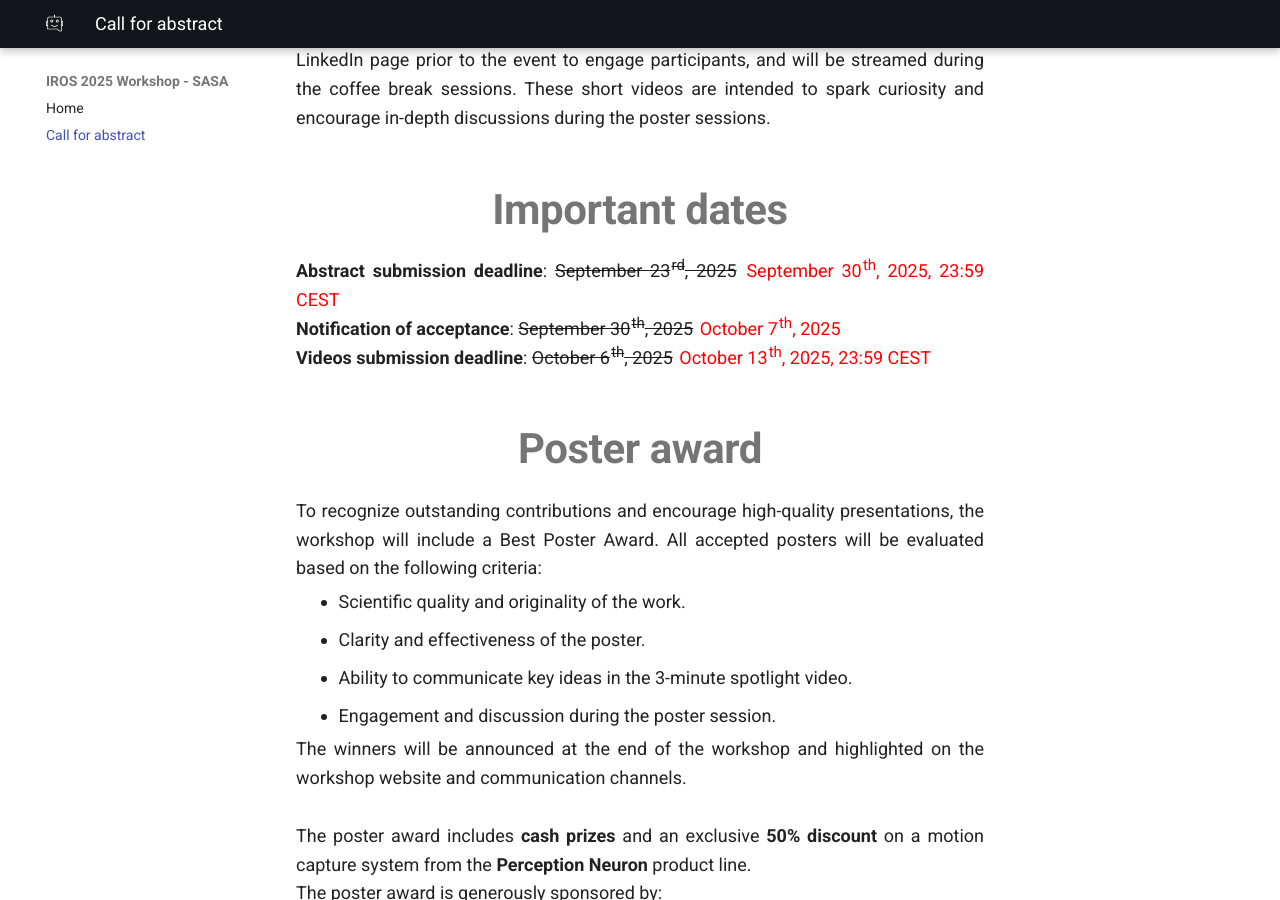
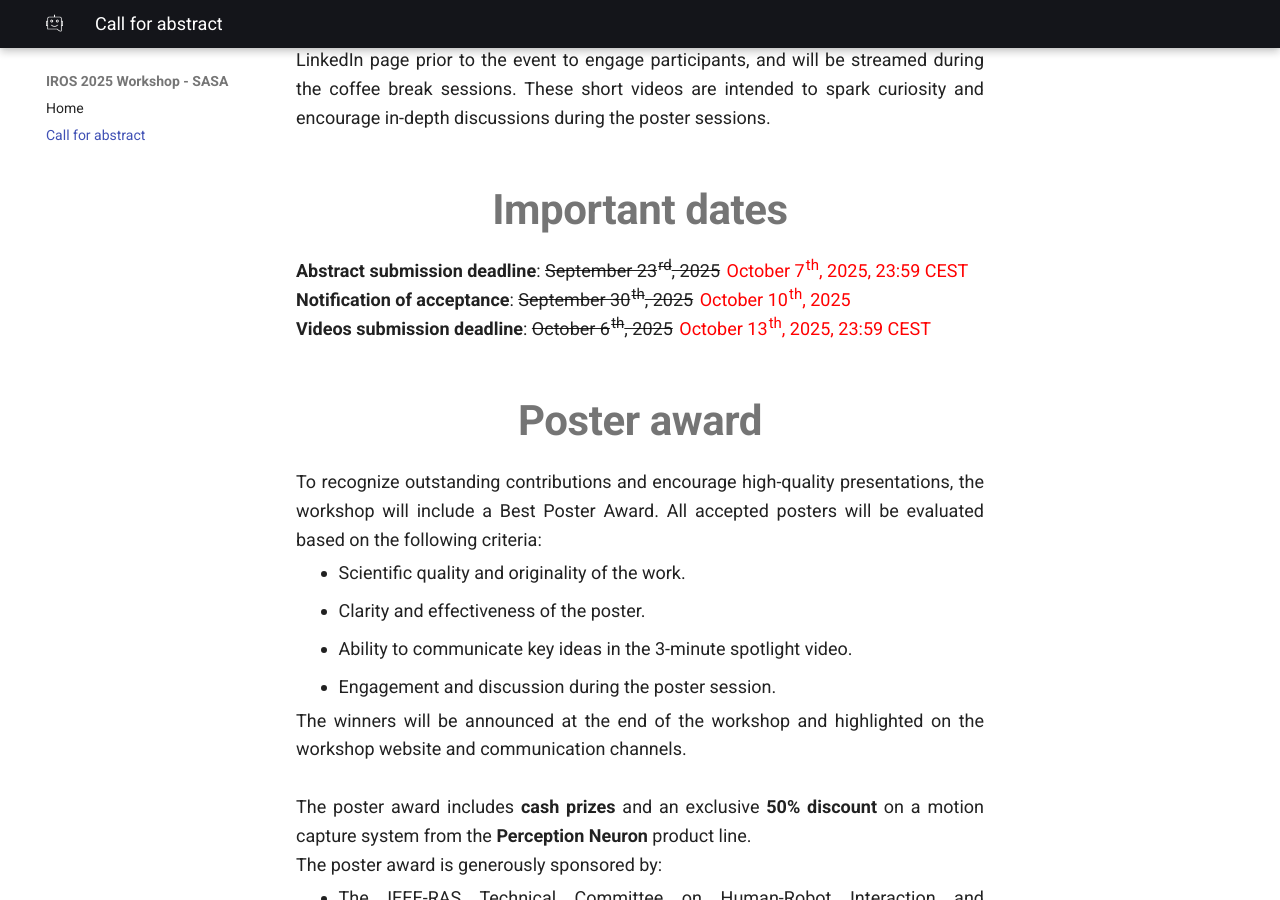
Before and after one commit to sssa-teleoperation/workshop, an MkDocs documentation site: the page built from docs/call-for-abstract.md, in a window 1280 px wide and 900 px high, scrolled down 866 px. Built offline with MkDocs 1.6.1 and Material for MkDocs 9.7.7, drawn with Linux system fonts in a browser that asks for light colours.

Commit message:
deadlines chances

```diff
--- a/docs/call-for-abstract.md
+++ b/docs/call-for-abstract.md
@@ -24,8 +24,8 @@
 
 <h1 id="important dates" style="text-align: center; margin-top: 50px; margin-bottom: 20px; font-size: 42px; font-weight: bold">Important dates</h1>
 <div style="text-align: justify; font-size: 18px;">
-<span style="font-weight: bold">Abstract submission deadline</span>: <span style="text-decoration: line-through;"> September 23<sup>rd</sup>, 2025</span> <span style="color: red;margin-left: 2px;"> September 30<sup>th</sup>, 2025, 23:59 CEST </span><br>
-<span style="font-weight: bold">Notification of acceptance</span>: <span style="text-decoration: line-through;"> September 30<sup>th</sup>, 2025</span> <span style="color: red; margin-left: 2px;"> October 7<sup>th</sup>, 2025 </span><br>
+<span style="font-weight: bold">Abstract submission deadline</span>: <span style="text-decoration: line-through;"> September 23<sup>rd</sup>, 2025</span> <span style="color: red;margin-left: 2px;"> October 7<sup>th</sup>, 2025, 23:59 CEST </span><br>
+<span style="font-weight: bold">Notification of acceptance</span>: <span style="text-decoration: line-through;"> September 30<sup>th</sup>, 2025</span> <span style="color: red; margin-left: 2px;"> October 10<sup>th</sup>, 2025 </span><br>
 <span style="font-weight: bold">Videos submission deadline</span>: <span style="text-decoration: line-through;"> October 6<sup>th</sup>, 2025</span> <span style="color: red; margin-left: 2px;"> October 13<sup>th</sup>, 2025, 23:59 CEST </span>
 </div>
 
```
